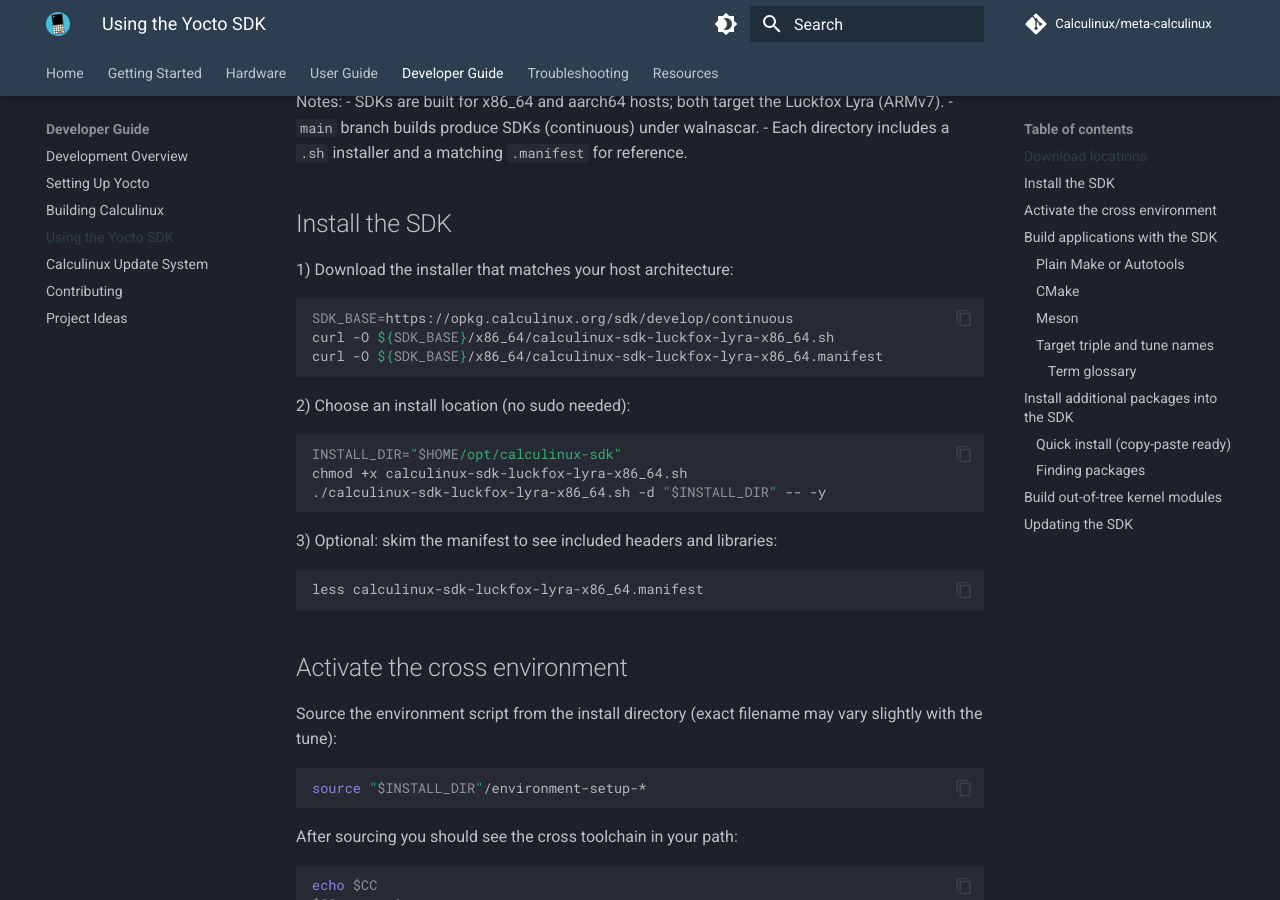
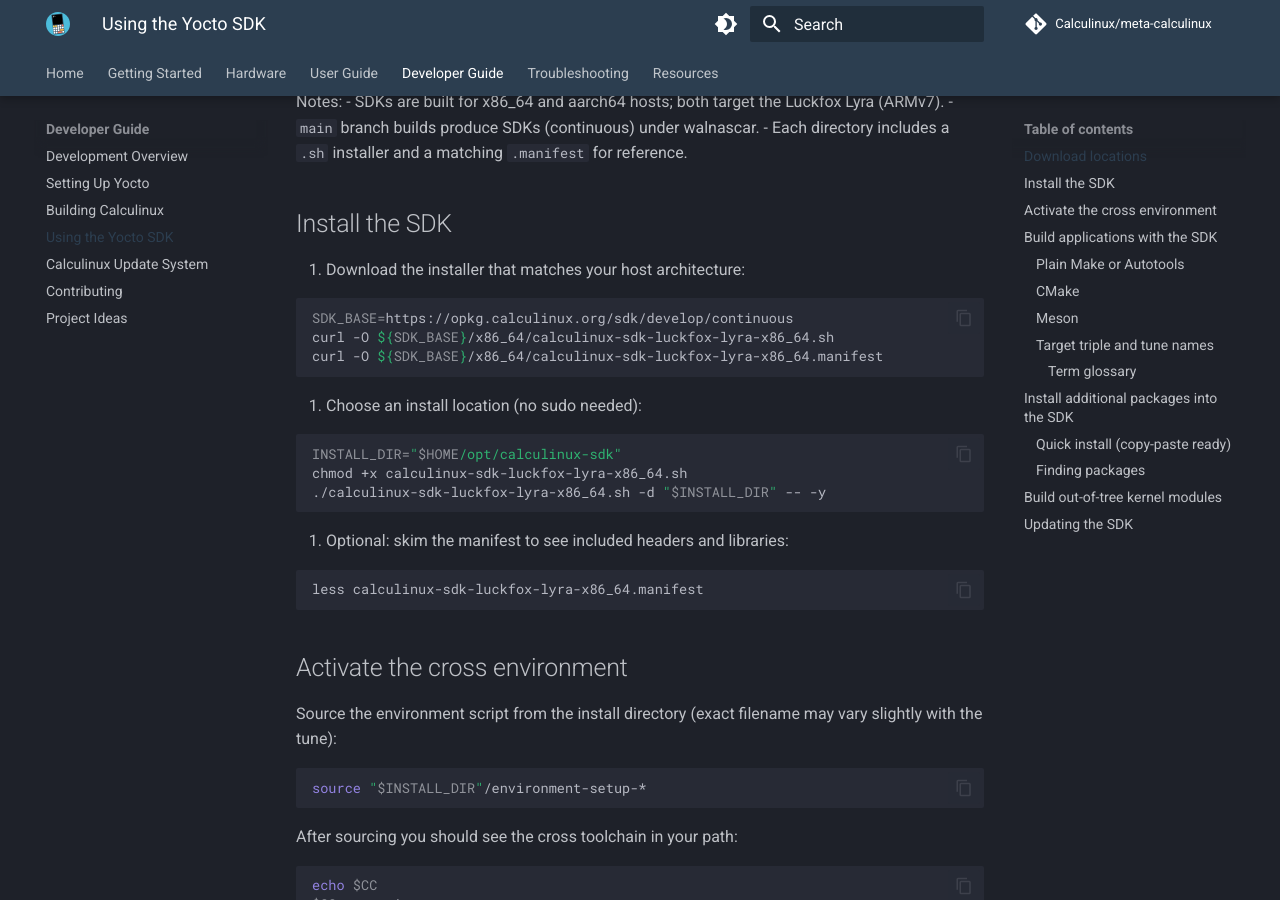
Before and after one commit to Calculinux/docs, an MkDocs documentation site: the page built from docs/developer/sdk.md, in a window 1280 px wide and 900 px high, scrolled down 649 px. Built offline with MkDocs 1.6.1 and Material for MkDocs 9.7.7, drawn with Linux system fonts in a browser that asks for light colours; comment, search, counter and statistics services are not loaded; some of the changed text lies outside the part shown.

Commit message:
Fix numbering format in SDK installation and module development sections

````diff
--- a/docs/developer/sdk.md
+++ b/docs/developer/sdk.md
@@ -18,7 +18,7 @@
 
 ## Install the SDK
 
-1) Download the installer that matches your host architecture:
+1. Download the installer that matches your host architecture:
 
 ```bash
 SDK_BASE=https://opkg.calculinux.org/sdk/develop/continuous
@@ -26,7 +26,7 @@
 curl -O ${SDK_BASE}/x86_64/calculinux-sdk-luckfox-lyra-x86_64.manifest
 ```
 
-2) Choose an install location (no sudo needed):
+2. Choose an install location (no sudo needed):
 
 ```bash
 INSTALL_DIR="$HOME/opt/calculinux-sdk"
@@ -34,7 +34,7 @@
 ./calculinux-sdk-luckfox-lyra-x86_64.sh -d "$INSTALL_DIR" -- -y
 ```
 
-3) Optional: skim the manifest to see included headers and libraries:
+3. Optional: skim the manifest to see included headers and libraries:
 
 ```bash
 less calculinux-sdk-luckfox-lyra-x86_64.manifest
@@ -144,7 +144,7 @@
 
 The SDK includes kernel headers and source in `usr/src/kernel/` for out-of-tree module development. These match the kernel shipped in the corresponding image, ensuring module ABI compatibility.
 
-1) Create a simple module (example):
+1. Create a simple module (example):
 
 ```c
 // hello.c
@@ -167,13 +167,13 @@
 MODULE_LICENSE("GPL");
 ```
 
-2) Add a minimal `Makefile` that uses the kernel build system:
+2. Add a minimal `Makefile` that uses the kernel build system:
 
 ```make
 obj-m += hello.o
 ```
 
-3) Build the module with the SDK environment:
+3. Build the module with the SDK environment:
 
 ```bash
 source "$INSTALL_DIR"/environment-setup-*
@@ -183,7 +183,7 @@
 ARCH=arm make -C "$KERNEL_SRC" M="$PWD" modules
 ```
 
-4) The resulting `hello.ko` can be copied to the device and loaded:
+4. The resulting `hello.ko` can be copied to the device and loaded:
 
 ```bash
 scp hello.ko root@<device>:/tmp/
````
